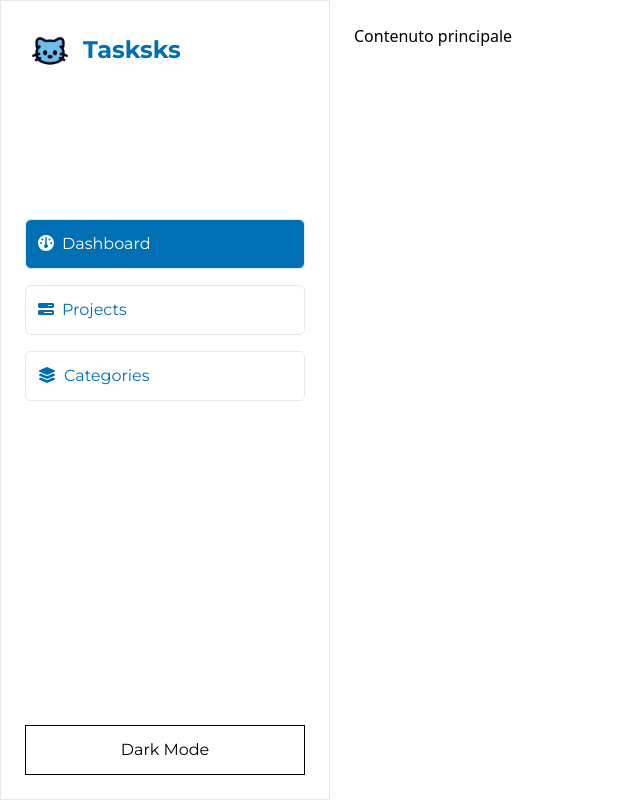
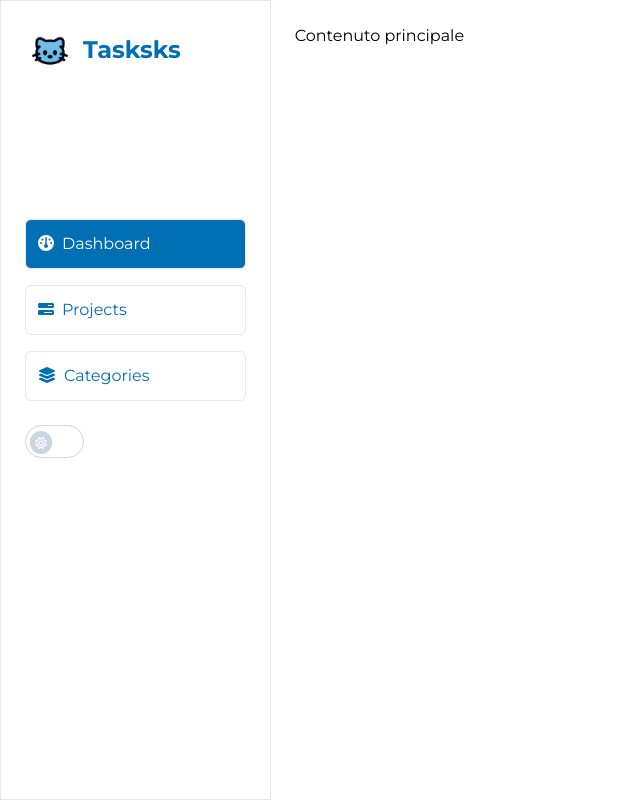
Before and after one commit to Shuy7wng/Tasksks, a Next.js app: page / in a window 1280 px wide. Shown: the whole page, without its empty margins (0-640 px from the left). Built offline with nearby package versions, Linux system fonts and the light colour scheme.

Commit message:
aggiunto roba

```diff
--- a/app/Components/Darkmode.tsx
+++ b/app/Components/Darkmode.tsx
@@ -10,7 +10,7 @@ export default function DarkMode() {
 
     return (
         <div>
-            <div className={`${isDark ? "bg-mainColor" : "border bg-transparent"} rounded-3xl border-gray-300 h-[33px] w-[59px] flex relative`}>
+            <div className={`${isDark ? "bg-[#006fb4]" : "border bg-transparent"} rounded-3xl border-gray-300 h-[33px] w-[59px] flex relative`}>
                 <div
                     onClick={() => setIsDark(false)}
                     className="bg-red-500 h-full w-1/2 opacity-0"
@@ -21,7 +21,7 @@ export default function DarkMode() {
                 ></div>
                 <div className={`rounded-full h-[23px] w-[22px] top-[5px] ${isDark ? "bg-white translate-x-[34px]" : "bg-slate-300 translate-x-[4px]"} absolute transition-all flex items-center justify-center`}>
                     <FontAwesomeIcon
-                        className={isDark ? "text-mainColor" : "text-white"}
+                        className={isDark ? "text-[#006fb4]" : "text-white"}
                         height={12}
                         width={12}
                         icon={isDark ? faMoon : faSun}
--- a/app/Components/Dashboard/Dashboard.tsx
+++ b/app/Components/Dashboard/Dashboard.tsx
@@ -7,6 +7,10 @@ import{faAngleDown, faSearch, faClose,} from "@fortawesome/free-solid-svg-icons"
 function Dashboard(){
     return(
         <div className="montserrat w-full">
+
+      <main className="flex-1 p-6">
+        <h2>Contenuto principale</h2>
+      </main>
             {/* <TopBar/> */}
         </div>
     )
--- a/app/Components/Sidebar.tsx
+++ b/app/Components/Sidebar.tsx
@@ -1,6 +1,7 @@
 import React, { useState } from "react";
 import { FontAwesomeIcon } from "@fortawesome/react-fontawesome";
 import { faGauge, faBarsProgress, faLayerGroup } from "@fortawesome/free-solid-svg-icons";
+import DarkMode from "../Components/Darkmode";
 
 interface MenuItem {
   name: string;
@@ -38,13 +39,13 @@ function Sidebar() {
 
       {/* Menu */}
       <nav className="flex flex-col gap-4 pt-30">
-        {menuItems.map((item, index) => (
+        {
+          menuItems.map((item, index) => (
             <button
               key={index}
               onClick={() => updateItemSelection(index)}
               className={`text-left p-3 rounded-md cursor-pointer border border-gray-200
-              ${
-                item.isSelected
+              ${item.isSelected
                   ? "bg-[#006fb4] text-white"
                   : "bg-transparent"
                 }
@@ -62,9 +63,7 @@ function Sidebar() {
       </nav>
 
       {/* Dark Mode */}
-      <div className="mt-auto border p-3 text-center cursor-pointer select-none">
-        Dark Mode
-      </div>
+      <DarkMode />
       </div>
   );
 }
--- a/app/contextAPI.tsx
+++ b/app/contextAPI.tsx
@@ -1,17 +1,18 @@
-import React, { createContext, useContext, useState, ReactNode } from "react";
+"use client";
 
-// 1. Definizione del tipo per il contesto
-type ContextType = {
-  isDark: boolean;
-  setIsDark: (value: boolean) => void;
-};
+import { ReactNode, createContext, useContext, useState} from "react";
 
-// 2. Creazione del contesto con valore iniziale
-const GlobalContext = createContext<ContextType | undefined>(undefined);
+interface GlobalContext{
+  isDark:boolean;
+  setIsDark:(isDark:boolean)=>void;
+}
+const GlobalContext = createContext<GlobalContext>({
+  isDark:false,
+  setIsDark:()=>{},
+});
 
-// 3. Provider del contesto
 export function GlobalContextProvider({ children }: { children: ReactNode }) {
-  const [isDark, setIsDark] = useState<boolean>(false); // Stato per dark/light mode
+  const [isDark, setIsDark] = useState<boolean>(false);
 
   return (
     <GlobalContext.Provider value={{ isDark, setIsDark }}>
@@ -20,11 +21,12 @@ export function GlobalContextProvider({ children }: { children: ReactNode }) {
   );
 }
 
-// 4. Hook personalizzato per usare il contesto0
 export function useGlobalContextProvider() {
   const context = useContext(GlobalContext);
   if (!context) {
-    throw new Error("useGlobalContextProvider must be used within a GlobalContextProvider");
+    throw new Error(
+      "useGlobalContextProvider must be used within a GlobalContextProvider"
+    );
   }
   return context;
 }
--- a/app/dashboard/page.tsx
+++ b/app/dashboard/page.tsx
@@ -10,11 +10,10 @@ export default function Page() {
 
     return (
         <div
-            className={`poppins flex w-full h-screen ${isDark ? "dark-mode" : "light-mode"}`}
+            className={`montserrat flex w-full h-screen ${isDark ? "dark-mode" : "light-mode"}`}
         >
             <Sidebar />
-            {/* <Dashboard /> */}
+            <Dashboard />
         </div>
     );
 }
-// 27
--- a/app/page.tsx
+++ b/app/page.tsx
@@ -8,9 +8,8 @@ export default function Home() {
   return (
     <div className="flex h-screen">
       <Sidebar />
-      <main className="flex-1 p-6">
-        <h2>Contenuto principale</h2>
-      </main>
+      <Dashboard />
+
     </div>
   );
 }
```
Lines whose indentation alone changed are shown as unchanged.
